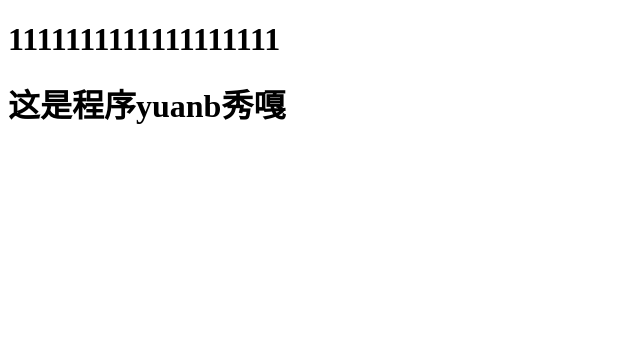
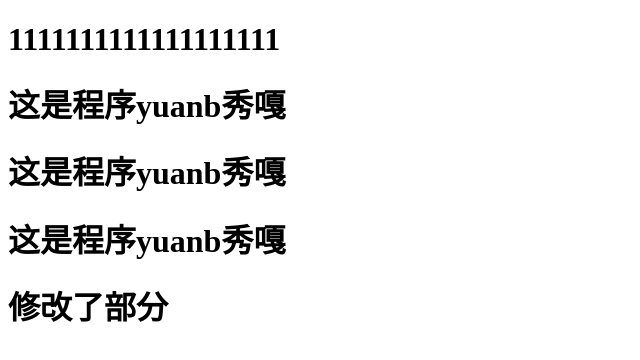
Before and after one commit to luyuyong2hao/git-yes, a plain HTML site: page index.html in a window 1280 px wide. Shown: the whole page, without its empty margins (0-640 px from the left). Drawn offline with Linux system fonts and the light colour scheme.

Commit message:
更新了index.html
更新了index.html 中的文件

```diff
--- a/index.html
+++ b/index.html
@@ -7,5 +7,9 @@
 <body>
 	<h1>1111111111111111111</h1>
 	<h1>这是程序yuanb秀嘎</h1>
+	<h1>这是程序yuanb秀嘎</h1>
+	<h1>这是程序yuanb秀嘎</h1>
+	<h1>修改了部分</h1>
+
 </body>
 </html>
```
